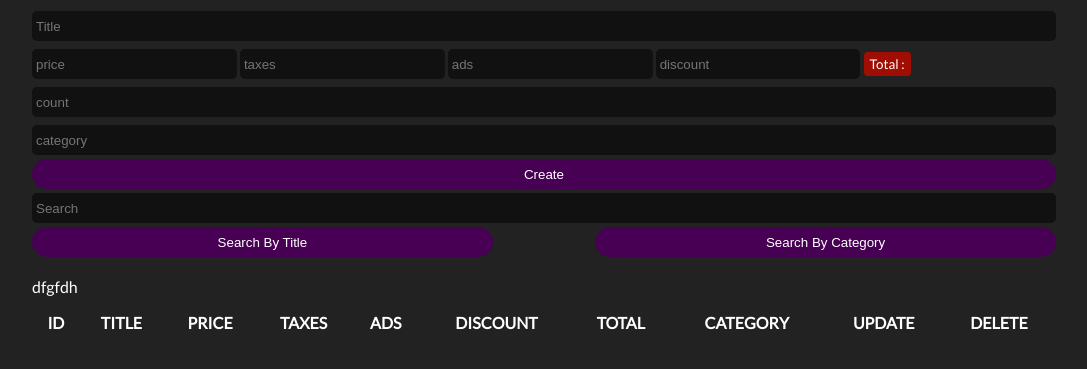
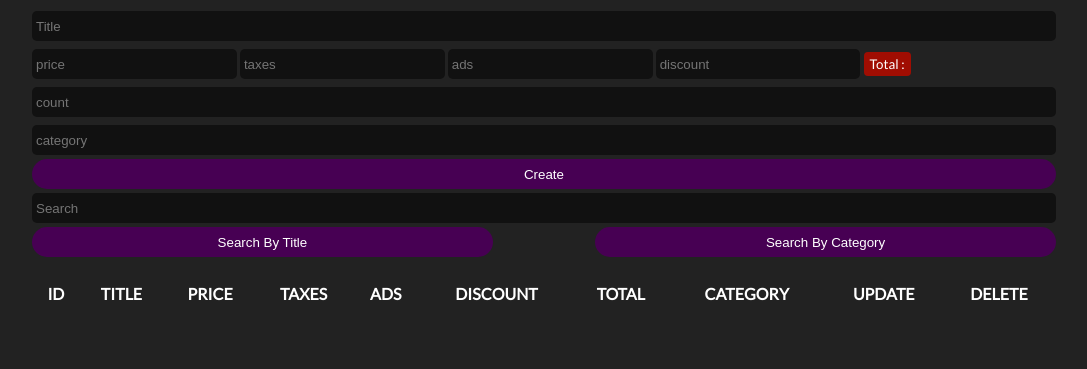
Before and after one commit to YoussefMagedMohamed/CRUDS-Operations, a plain HTML site: page Index.html in a window 1280 px wide. Shown: the part 71-440 px from the top of the page, without its empty margins (96-1183 px from the left). Drawn offline with Linux system fonts and the light colour scheme.

```diff
--- a/Index.html
+++ b/Index.html
@@ -60,7 +60,6 @@
                     </tr>
 
                     <tbody id="tableBody">
-                        dfgfdh
 
                     </tbody>
                 </table>
```
